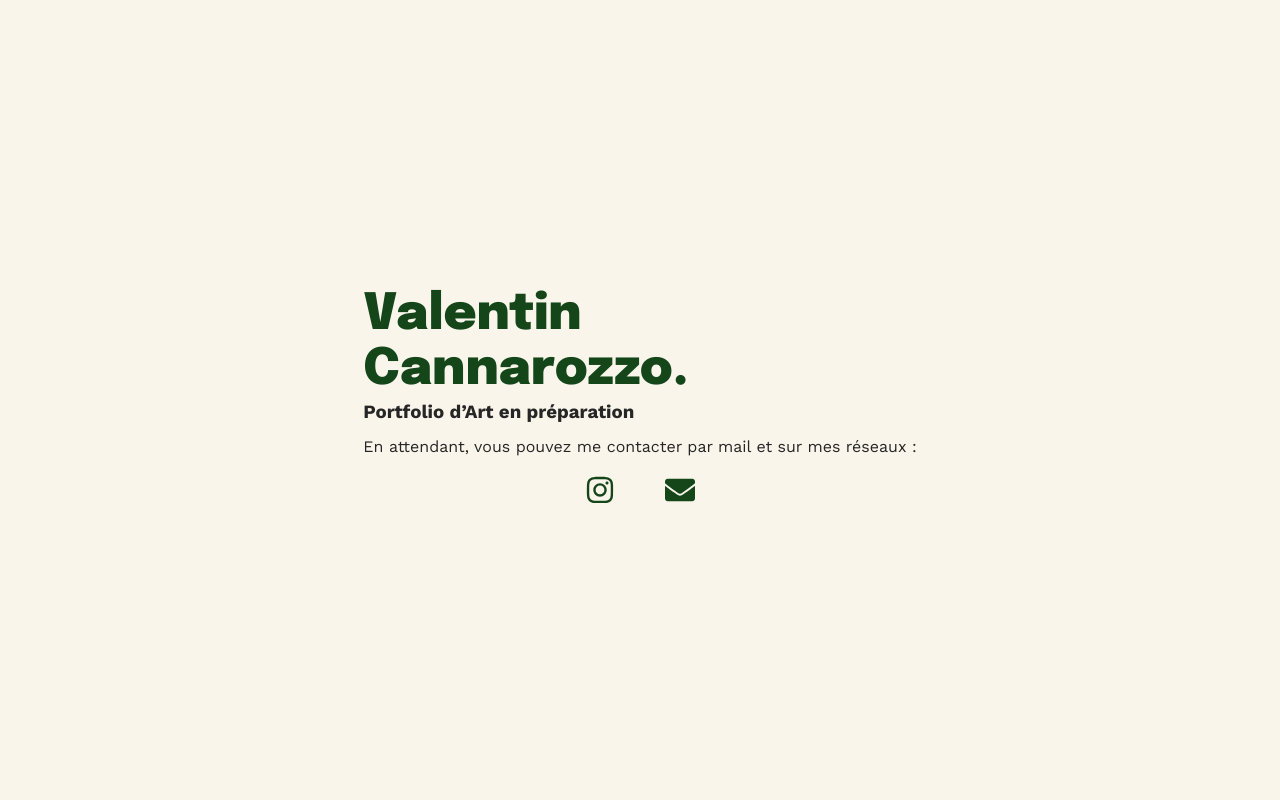
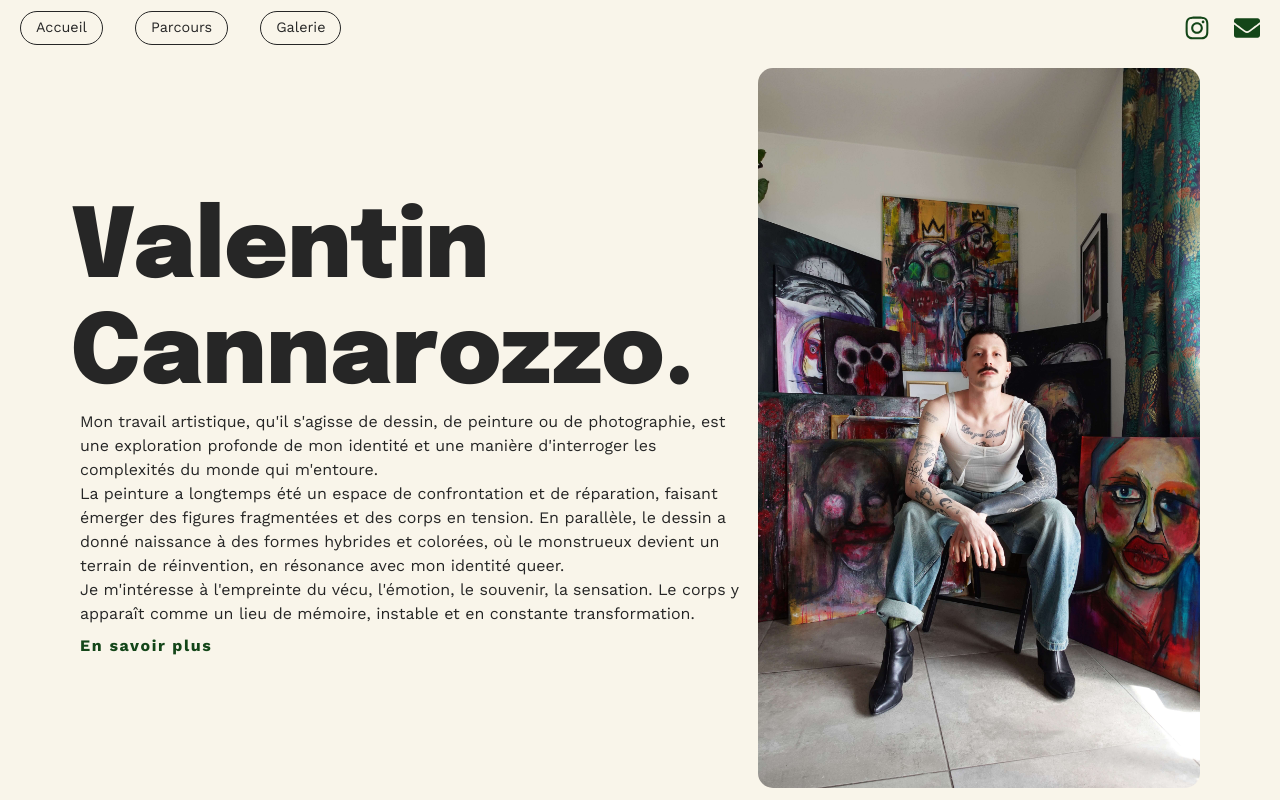
Before and after one commit to Lxvia/portfolio-valentin-cannarozzo-next, a Next.js app: page / in a window 1280 px wide. Built offline with nearby package versions, Linux system fonts and the light colour scheme; no server answers.

Commit message:
parcours ok, homepage ok

```diff
--- a/src/app/components/HomeHeader.module.scss
+++ b/src/app/components/HomeHeader.module.scss
@@ -100,6 +100,10 @@
             p {
                 font-size: 0.95em;
             }
+
+            p+p {
+                margin-top: 1rem;
+            }
         }
 
         .headerRight {
--- a/src/app/components/HomeHeader.tsx
+++ b/src/app/components/HomeHeader.tsx
@@ -10,16 +10,13 @@ export default function HomeHeader() {
                     Valentin <br />
                     Cannarozzo.
                 </h1>
-                <p>
-                    Mon travail artistique, qu’il s’agisse de dessin, de peinture ou de photographie, est une exploration profonde de
-                    mon identité et une manière d’interroger les complexités du monde qui m’entoure.
-                    C’est un espace où je me confronte à mes propres questionnements en tant qu’être humain tout en cherchant
-                    à aborder des thèmes qui dépassent l’individuel, notamment ceux liés à la santé mentale et à des enjeux
-                    sociaux fondamentaux. Ces thématiques, souvent taboues ou ignorées, sont pour moi des piliers essentiels pour
-                    comprendre notre époque et ouvrir des dialogues sincères.
-                </p>
+                <p>Mon travail artistique, qu&apos;il s&apos;agisse de dessin, de peinture ou de photographie, est une exploration profonde de mon identité et une manière d&apos;interroger les complexités du monde qui m&apos;entoure.</p>
+
+                <p>La peinture a longtemps été un espace de confrontation et de réparation, faisant émerger des figures fragmentées et des corps en tension. En parallèle, le dessin a donné naissance à des formes hybrides et colorées, où le monstrueux devient un terrain de réinvention, en résonance avec mon identité queer.</p>
+
+                <p>Je m&apos;intéresse à l&apos;empreinte du vécu, l&apos;émotion, le souvenir, la sensation. Le corps y apparaît comme un lieu de mémoire, instable et en constante transformation.</p>
                 <div className={styles.btnContainer}>
-                    <Link href='/gallery'>En savoir plus</Link>
+                    <Link href='/parcours'>En savoir plus</Link>
                 </div>
             </div>
             <div className={styles.headerRight}>
--- a/src/app/components/Navbar.tsx
+++ b/src/app/components/Navbar.tsx
@@ -8,8 +8,8 @@ const Navbar = () => {
         <div className={styles.navbarContainer}>
             <div className={styles.navbarLinks}>
                 <Link href="/">Accueil</Link>
+                <Link href="/parcours">Parcours</Link>
                 <Link href="/gallery">Galerie</Link>
-                <Link href="/">Parcours</Link>
             </div>
             <div className={styles.navbarIcons}>
                 <a
--- a/src/app/components/TemporaryHome.module.scss
+++ /dev/null
@@ -1,32 +0,0 @@
-@use '../../styles/variables' as *;
-
-
-.temporaryHeaderContainer {
-    display: flex;
-    align-items: center;
-    justify-content: center;
-    height: 100vh;
-    background-color: $beige;
-    color: $noir;
-}
-
-.temporaryHeader {
-    width: fit-content;
-
-    h1 {
-        font-size: 50px;
-        color: $vert;
-    }
-
-    h3 {
-        margin-bottom: 0.5em;
-    }
-
-    .icons {
-        margin: 1em auto 0 auto;
-        display: flex;
-        flex-direction: row;
-        justify-content: space-around;
-        width: 10em;
-    }
-}
--- a/src/app/components/TemporaryHome.tsx
+++ /dev/null
@@ -1,32 +0,0 @@
-import React from 'react';
-import { FaInstagram, FaEnvelope } from 'react-icons/fa';
-import styles from './TemporaryHome.module.scss';
-
-const TemporaryHome = () => {
-    return (
-        <div className={styles.temporaryHeaderContainer}>
-            <div className={styles.temporaryHeader}>
-                <h1>
-                    Valentin <br />
-                    Cannarozzo.
-                </h1>
-                <h3>Portfolio d&rsquo;Art en préparation</h3>
-                <p>En attendant, vous pouvez me contacter par mail et sur mes réseaux&nbsp;:</p>
-                <div className={styles.icons}>
-                    <a
-                        href="https://www.instagram.com/valentin.cnrz/"
-                        target="_blank"
-                        rel="noopener noreferrer"
-                    >
-                        <FaInstagram size={30} color="#144619" />
-                    </a>
-                    <a href="mailto:cannarozzovalentin@gmail.com">
-                        <FaEnvelope size={30} color="#144619" />
-                    </a>
-                </div>
-            </div>
-        </div>
-    );
-};
-
-export default TemporaryHome;
--- a/src/app/page.tsx
+++ b/src/app/page.tsx
@@ -1,5 +1,11 @@
-import TemporaryHome from "@/src/app/components/TemporaryHome";
+import HomeHeader from "./components/HomeHeader";
+import Navbar from "./components/Navbar";
 
 export default function Home() {
-  return <TemporaryHome />;
+  return (
+    <div>
+      <Navbar />
+      <HomeHeader />
+    </div>
+  );
 }
```
Also changed, not shown: src/app/components/parcoursHeader.module.scss (added, +42 -0 lines), src/app/components/parcoursHeader.tsx (added, +38 -0 lines), src/app/parcours/page.tsx (added, +11 -0 lines), public/imgs/valou-parcours.webp (added).
